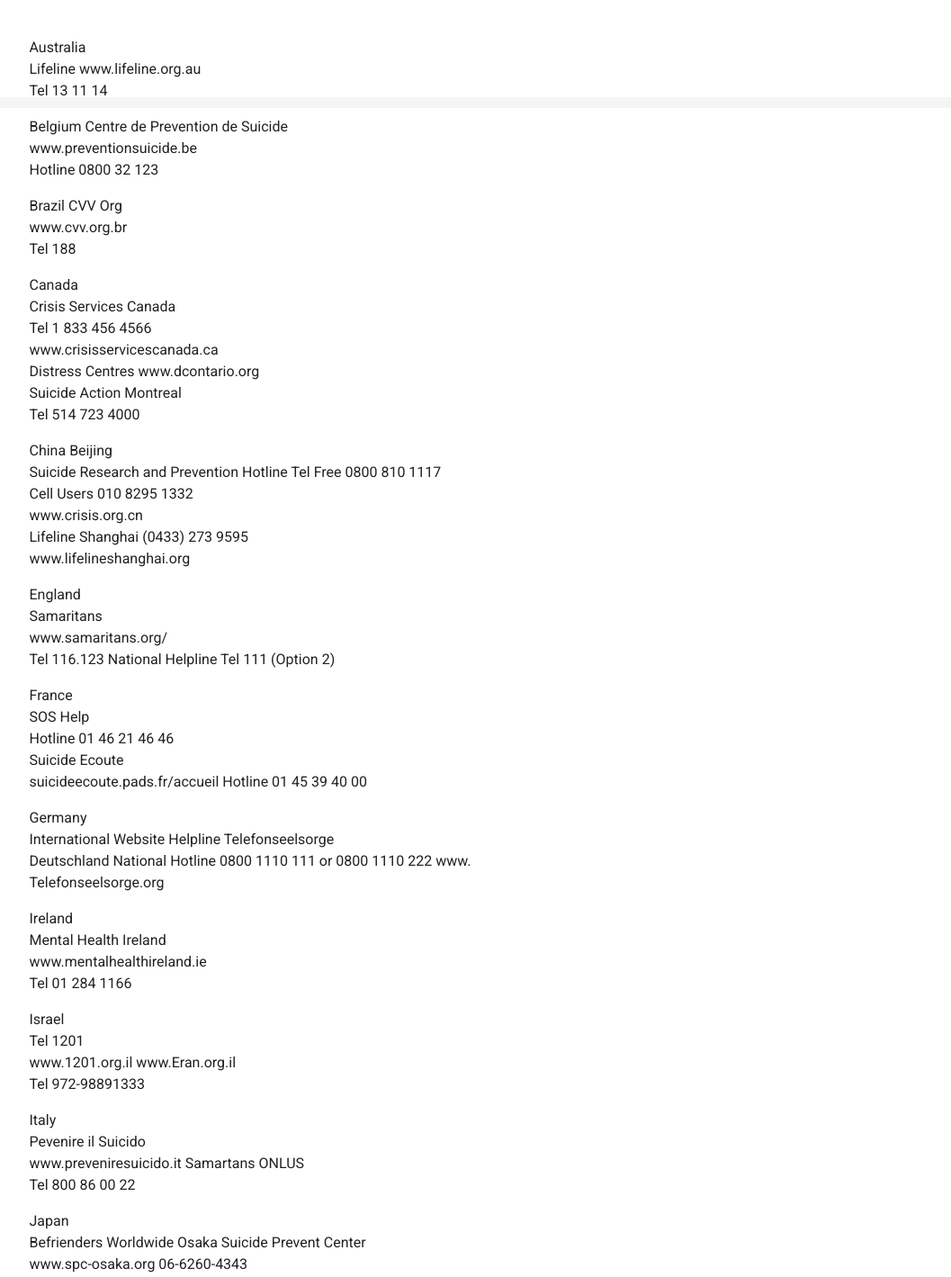
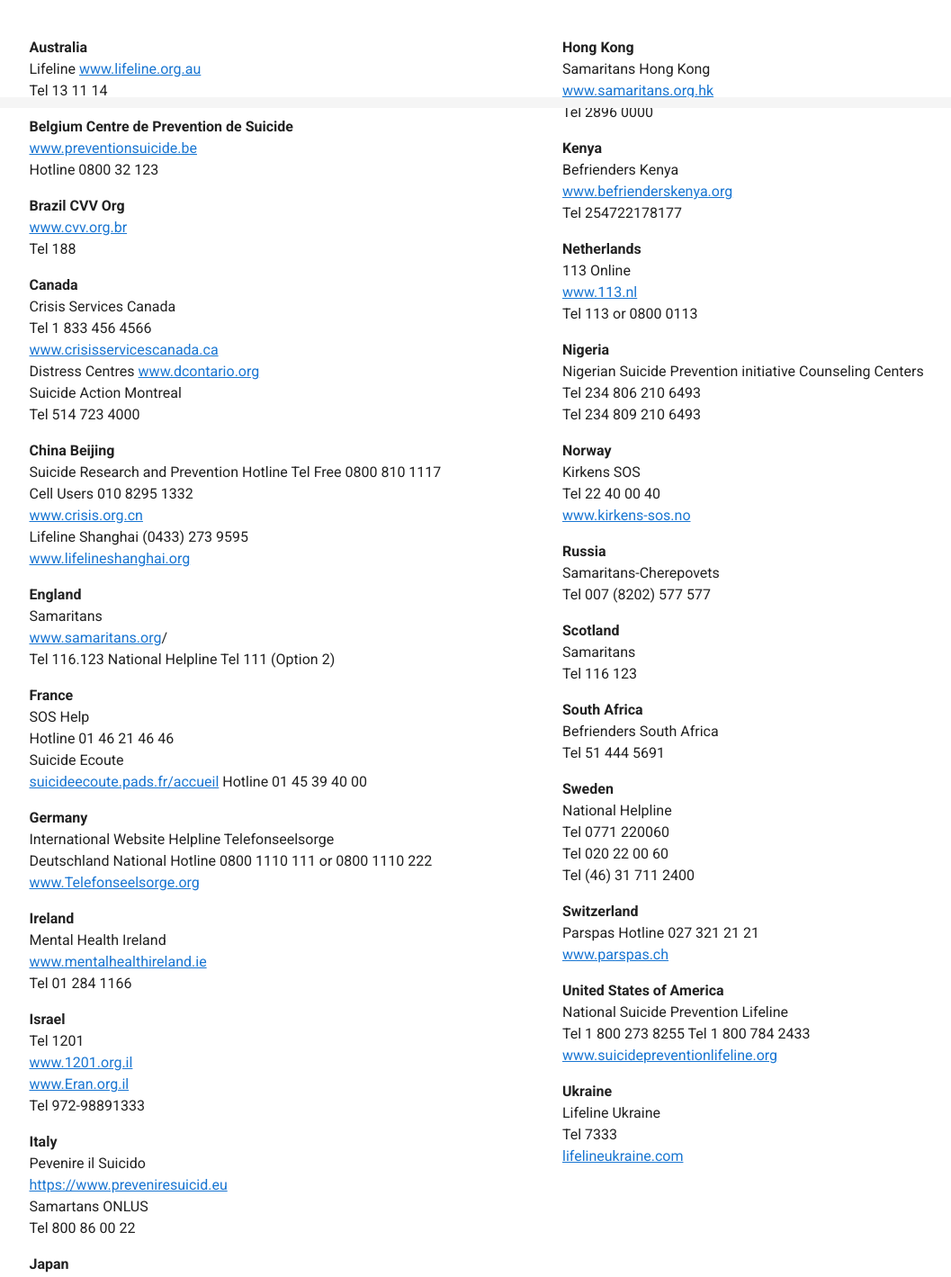
Before and after one commit to JesseStew/ode-to-martha-mitchell, a Vue app: page /help-lines in a window 1280 px wide. Shown: the part 680-2099 px from the top of the page at 90% size, without its empty margins (27-1084 px from the left). Built offline with nearby package versions, Linux system fonts and the light colour scheme.

Commit message:
Help Line

```diff
--- a/src/App.vue
+++ b/src/App.vue
@@ -44,6 +44,9 @@ export default {
 	font-size: 1em;
     font-weight: 900;
     margin-top: -30px;
+}
+.bold {
+    font-weight: bold;
 }
 .small-text {
 	font-size: .7em;
--- a/src/views/HelpLines.vue
+++ b/src/views/HelpLines.vue
@@ -6,28 +6,28 @@
 					World Suicide Hotlines
 				</h1>
 			</v-col>
-			<v-col cols="12">
+			<v-col cols="6">
 				<p>
 					<span class="bold">Australia</span><br />
-					Lifeline www.lifeline.org.au<br />
+					Lifeline <a target="_blank" href="https://www.lifeline.org.au/">www.lifeline.org.au</a><br />
 					Tel 13 11 14
 				</p>
 				<p>
 					<span class="bold">Belgium Centre de Prevention de Suicide</span><br />
-					www.preventionsuicide.be<br />
+					<a target="_blank" href="https://www.preventionsuicide.be/">www.preventionsuicide.be</a><br />
 					Hotline 0800 32 123
 				</p>
 				<p>
 					<span class="bold">Brazil CVV Org</span><br />
-					www.cvv.org.br<br />
+					<a target="_blank" href="https://www.cvv.org.br/">www.cvv.org.br</a><br />
 					Tel 188
 				</p>
 				<p>
 					<span class="bold">Canada</span><br />
 					Crisis Services Canada<br />
 					Tel 1 833 456 4566<br />
-					www.crisisservicescanada.ca<br />
-					Distress Centres www.dcontario.org<br />
+					<a target="_blank" href="https://www.crisisservicescanada.ca/en/">www.crisisservicescanada.ca</a><br />
+					Distress Centres <a target="_blank" href="http://www.dcontario.org/">www.dcontario.org</a><br />
 					Suicide Action Montreal<br />
 					Tel 514 723 4000
 				</p>
@@ -35,14 +35,15 @@
 					<span class="bold">China Beijing</span><br />
 					Suicide Research and Prevention Hotline Tel Free 0800 810 1117<br />
 					Cell Users 010 8295 1332<br />
-					www.crisis.org.cn<br />
+					<!-- here, not working correctly -->
+					<a target="_blank" href="www.crisis.org.cn">www.crisis.org.cn</a><br />
 					Lifeline Shanghai (0433) 273 9595<br />
-					www.lifelineshanghai.org
+					<a target="_blank" href="www.lifelineshanghai.org">www.lifelineshanghai.org</a>
 				</p>
 				<p>
 					<span class="bold">England</span><br />
 					Samaritans<br />
-					www.samaritans.org/<br />
+					<a target="_blank" href="https://www.samaritans.org/">www.samaritans.org</a>/<br />
 					Tel 116.123 National Helpline Tel 111 (Option 2)
 				</p>
 				<p>
@@ -50,52 +51,55 @@
 					SOS Help<br />
 					Hotline 01 46 21 46 46<br />
 					Suicide Ecoute<br />
-					suicideecoute.pads.fr/accueil Hotline 01 45 39 40 00
+					<a target="_blank" href="https://suicideecoute.pads.fr/accueil">suicideecoute.pads.fr/accueil</a> Hotline 01 45 39 40 00
 				</p>
 				<p>
 					<span class="bold">Germany</span><br />
 					International Website Helpline Telefonseelsorge<br />
-					Deutschland National Hotline 0800 1110 111 or 0800 1110 222 www.<br />
-					Telefonseelsorge.org
+					Deutschland National Hotline 0800 1110 111 or 0800 1110 222<br />
+					<a target="_blank" href="https://www.telefonseelsorge.de/">www.Telefonseelsorge.org</a>
 				</p>
 				<p>
 					<span class="bold">Ireland</span><br />
 					Mental Health Ireland<br />
-					www.mentalhealthireland.ie<br />
+					<a target="_blank" href="https://www.mentalhealthireland.ie/">www.mentalhealthireland.ie</a><br />
 					Tel 01 284 1166
 				</p>
 				<p>
 					<span class="bold">Israel</span><br />
 					Tel 1201<br />
-					www.1201.org.il www.Eran.org.il<br />
+					<a target="_blank" href="http://www.1201.org.il/">www.1201.org.il</a> <br /> <a target="_blank" href="https://www.eran.org.il/">www.Eran.org.il</a><br />
 					Tel 972-98891333
 				</p>
 				<p>
 					<span class="bold">Italy</span><br />
 					Pevenire il Suicido<br />
-					www.preveniresuicido.it Samartans ONLUS<br />
+					<a target="_blank" href="https://www.preveniresuicid.eu/home/">https://www.preveniresuicid.eu</a> <br />Samartans ONLUS<br />
 					Tel 800 86 00 22
 				</p>
 				<p>
 					<span class="bold">Japan</span><br />
 					Befrienders Worldwide Osaka Suicide Prevent Center<br />
-					www.spc-osaka.org 06-6260-4343
+					<a target="_blank" href="http://www.spc-osaka.org/">www.spc-osaka.org</a><br /> 06-6260-4343
 				</p>
+			</v-col>
+			<v-col cols="6">
 				<p>
 					<span class="bold">Hong Kong</span><br />
 					Samaritans Hong Kong<br />
-					www.samaritans.org.hk<br />
+					<a target="_blank" href="https://samaritans.org.hk/">www.samaritans.org.hk</a><br />
 					Tel 2896 0000
 				</p>
 				<p>
 					<span class="bold">Kenya</span><br />
 					Befrienders Kenya<br />
-					www.befrienderskenya.org<br />
+					<a target="_blank" href="http://www.befrienderskenya.org/">www.befrienderskenya.org</a><br />
 					Tel 254722178177
 				</p>
 				<p>
 					<span class="bold">Netherlands</span><br />
-					113 Online www.113.nl<br />
+					113 Online<br />
+					<a target="_blank" href="https://www.113.nl/">www.113.nl</a><br />
 					Tel 113 or 0800 0113
 				</p>
 				<p>
@@ -108,7 +112,7 @@
 					<span class="bold">Norway</span><br />
 					Kirkens SOS<br />
 					Tel 22 40 00 40<br />
-					www.kirkens-sos.no
+					<a target="_blank" href="https://www.kirkens-sos.no/">www.kirkens-sos.no</a>
 				</p>
 				<p>
 					<span class="bold">Russia</span><br />
@@ -135,25 +139,27 @@
 				<p>
 					<span class="bold">Switzerland</span><br />
 					Parspas Hotline 027 321 21 21<br />
-					www.parspas.ch<br />
+					<a target="_blank" href="www.parspas.ch">www.parspas.ch</a><br />
 				</p>
 				<p>
 					<span class="bold">United States of America</span><br />
 					National Suicide Prevention Lifeline<br />
 					Tel 1 800 273 8255 Tel 1 800 784 2433<br />
-					www.suicidepreventionlifeline.org
+					<a target="_blank" href="https://suicidepreventionlifeline.org/">www.suicidepreventionlifeline.org</a>
 				</p>
 				<p>
 					<span class="bold">Ukraine</span><br />
 					Lifeline Ukraine<br />
 					Tel 7333<br />
-					www.lifelineukraine.org<br />
+					<a target="_blank" href="https://lifelineukraine.com/">lifelineukraine.com</a><br />
 				</p>
+			</v-col>
+			<v-col class="12">
 				<p class="bold">
 					<span
 						style="
 							font-size: 1.3em;
-						">Note:</span> All phone numbers are within country calling, unless otherwise specified. If you have another country, resource number or Site not listed please inform us and we will do the best we can to add it in a timely manner. The same with corrections: email Suicidelines@thetheorem.org Special thank you to all the giving souls who work the hotlines worldwide; truly, you are our heroes.
+						">Note:</span> All phone numbers are within country calling, unless otherwise specified. If you have another country, resource number or Site not listed please inform us and we will do the best we can to add it in a timely manner. The same with corrections: email <a target="_blank" href="mailto:Suicidelines@thetheorem.org">Suicidelines@thetheorem.org</a> Special thank you to all the giving souls who work the hotlines worldwide; truly, you are our heroes.
 				</p>
 				<p class="bold">
 					<span
```
